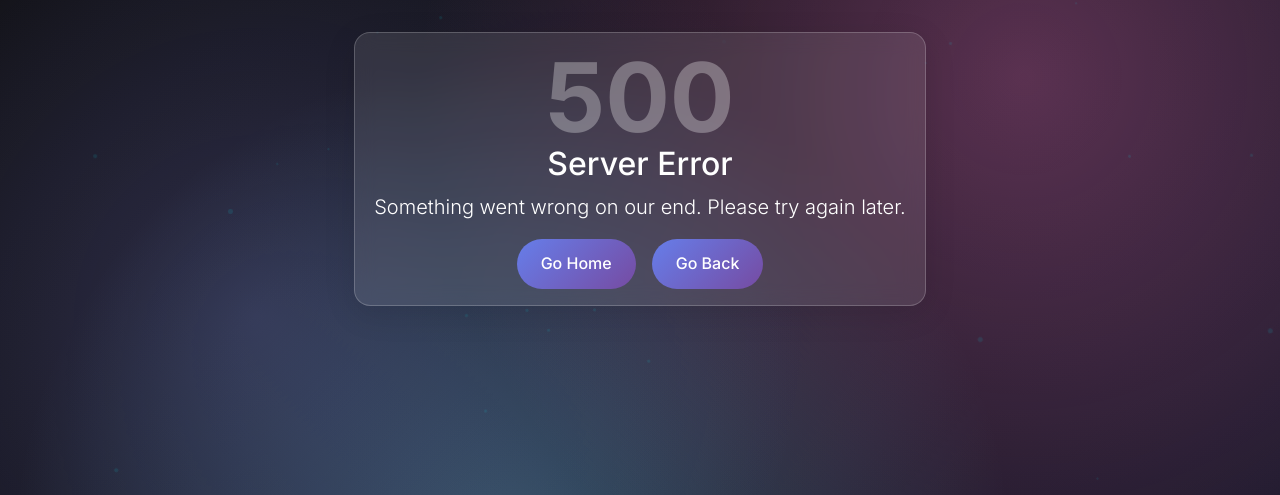
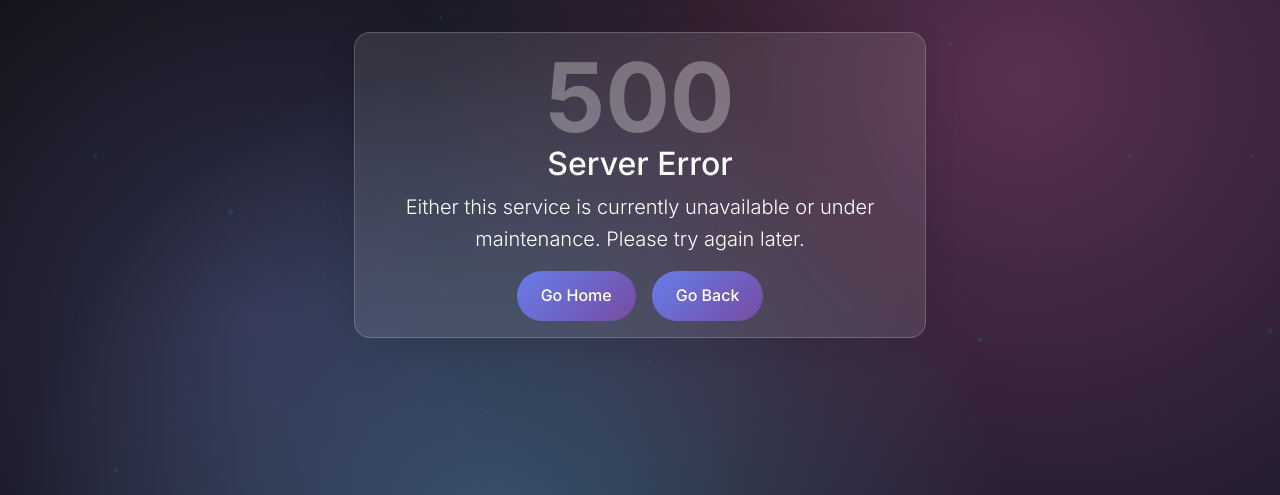
Before and after one commit to Somisetti-Sridhar/research-portal-test-save, a Django app: template research_platform/templates/500.html in a window 1280 px wide. Shown: the part 83-578 px from the top of the page. Run offline with Django 4.2, Linux system fonts and the light colour scheme; the template is opened without the code that fills it, so the values that code supplies are empty; some libraries are stand-ins or nearby versions.

Commit message:
modified:   research_platform/templates/500.html

```diff
--- a/research_platform/templates/500.html
+++ b/research_platform/templates/500.html
@@ -66,7 +66,7 @@
             <div class="card-body">
                 <h1 class="error-code">500</h1>
                 <h2>Server Error</h2>
-                <p class="lead">Something went wrong on our end. Please try again later.</p>
+                <p class="lead">Either this service is currently unavailable or under maintenance. Please try again later.</p>
                 <div class="button-group">
                     <a href="{% url 'home' %}" class="feature-btn">
                         Go Home
```
